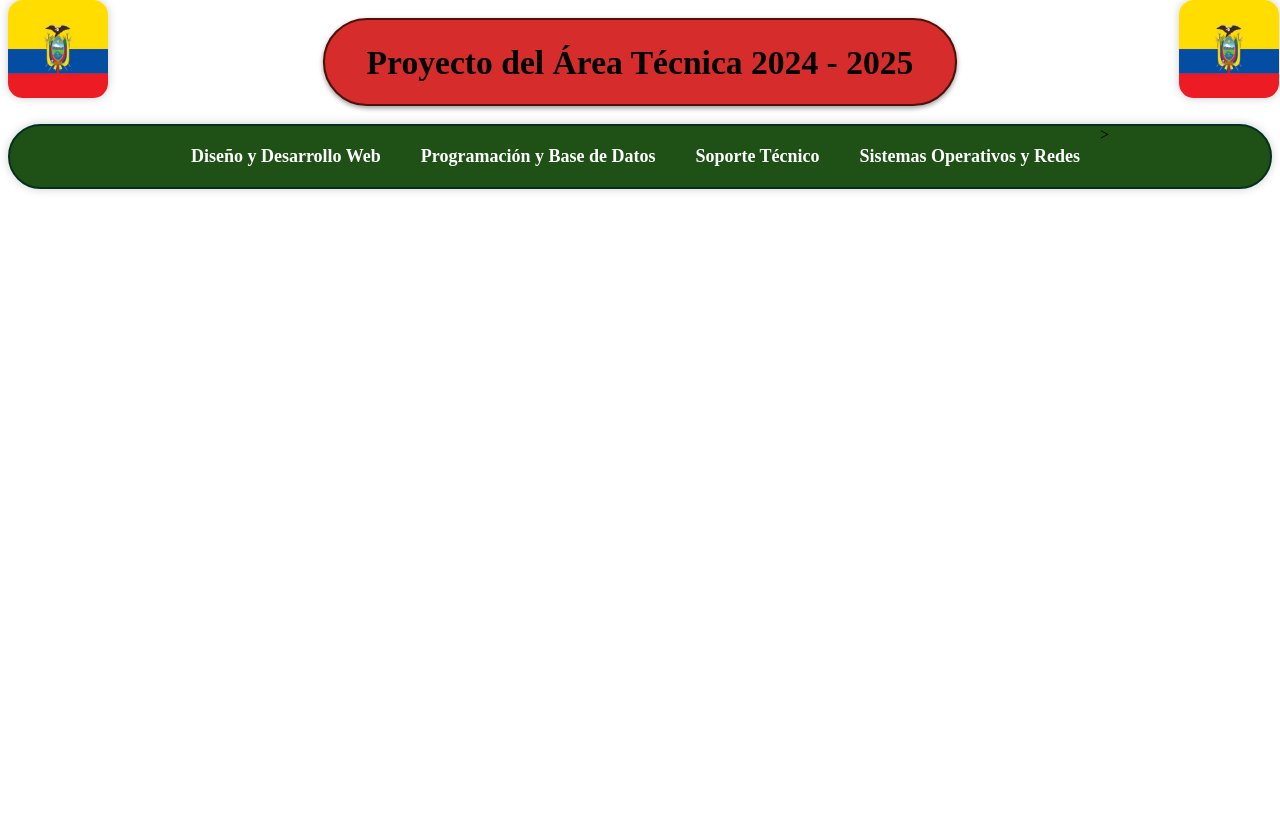
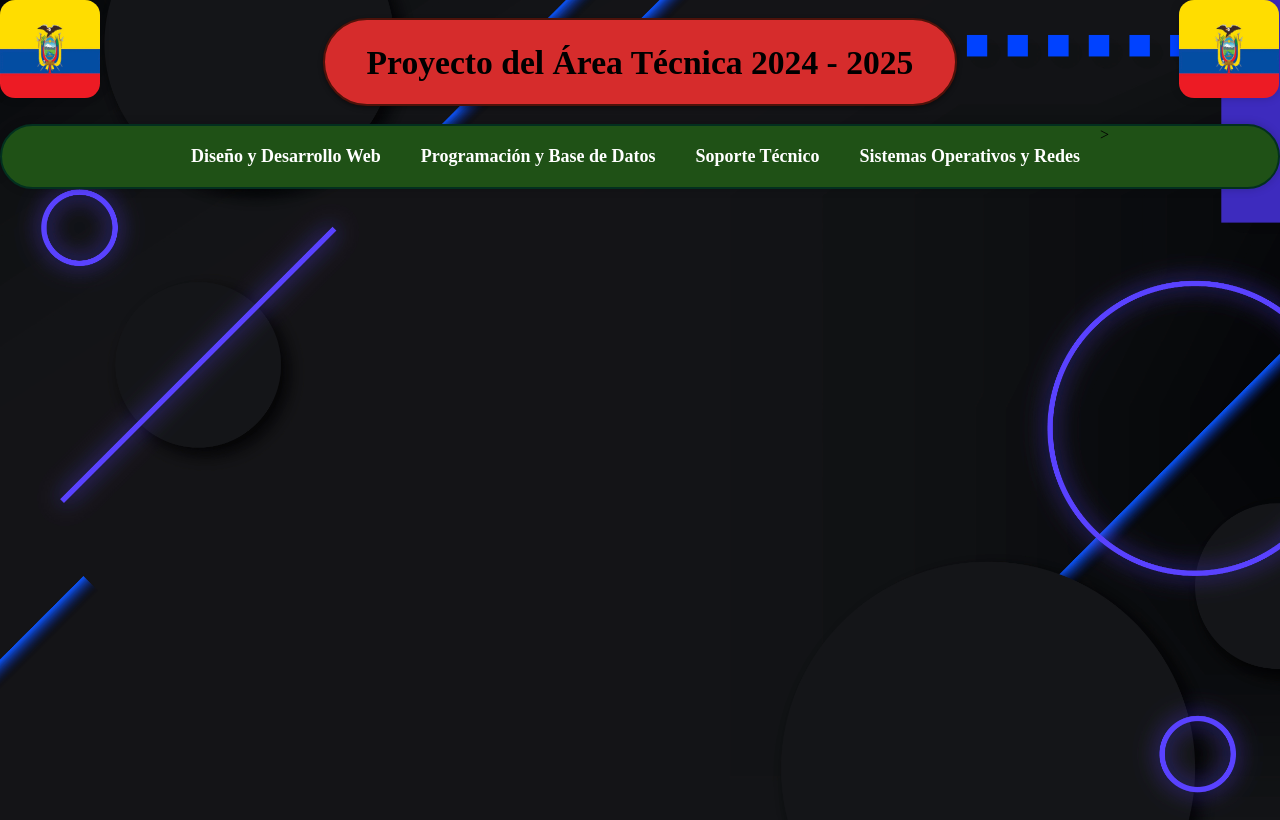
Before and after one commit to J4SSELxD/jasselmartinez.a, a plain HTML site: page index.html in a window 1280 px wide. Drawn offline with Linux system fonts and the light colour scheme.

Commit message:
Add files via upload

```diff
--- a/index.html
+++ b/index.html
@@ -1,6 +1,7 @@
 <!DOCTYPE html>
 <html>
 <head>
+  <meta name="viewport" content="width=devices-width, intial-scale=1.0">
     <title>Página Web</title>
     <style>
 .titulo {
@@ -36,25 +37,15 @@
   border-radius: 15%;
   box-shadow: 0 0 10px rgba(0, 0, 0, 0.2);
 }
-.gif1{
-    position: absolute;
-  top: 0;
-  right: 1px;
-  width: 100px;
-  height: 98px;
-  border-radius: 15%;
-  box-shadow: 0 0 10px rgba(0, 0, 0, 0.2);
+
+body {
+  background-image: url('Fondo de pantalla.jpg');
+  background-size: cover;
+  background-position: center;
+  background-repeat: no-repeat;
+  height: 100vh;
+  margin: 0;
 }
-.gif2 {
-    position: absolute;
-  top: 0;
-  right: 1px;
-  width: 100px;
-  height: 98px;
-  border-radius: 15%;
-  box-shadow: 0 0 10px rgba(0, 0, 0, 0.2);
-}
-
 
 @keyframes pulse {
   0% {
@@ -176,7 +167,9 @@
     </style>
 </head>
 
-<body>
+<BODY>
+
+
 <div class="titulo"><h1><center>Proyecto del Área Técnica 2024 - 2025</h1></center></div>
 <img src="bandera del ecuador.gif" alt="Imagen del título" class="imagen-titulo">
 
```
Also changed, not shown: Fondo de pantalla.jpg (added), 1 other file.
